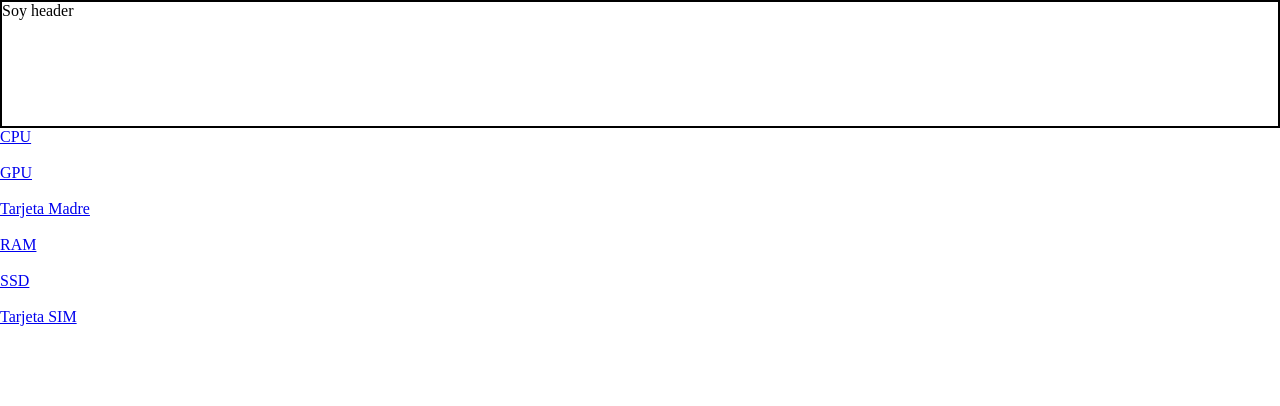
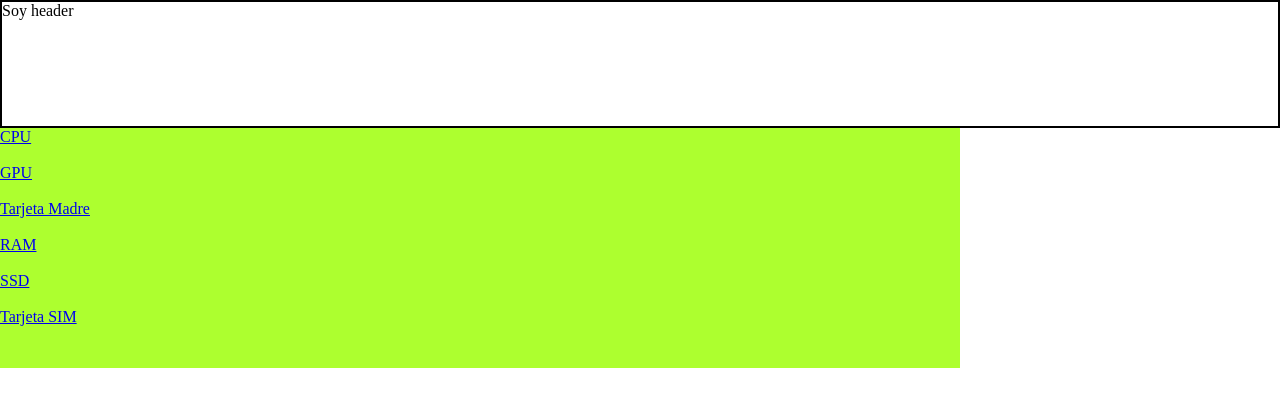
Before and after one commit to Saajvatz/componentes_computadora, a plain HTML site: page index.html in a window 1280 px wide. Drawn offline with Linux system fonts and the light colour scheme.

Commit message:
Cambio de colores

```diff
--- a/menu_lateral/menu_lateral.css
+++ b/menu_lateral/menu_lateral.css
@@ -1,9 +1,11 @@
 .menu-lateral{
+    background-color: grey;
     grid-column: 0/3;
     grid-row: 3/3;
  }
 
 .menu-lateral{
+    background-color: greenyellow;
     width: auto;
     height: auto;
     padding: 0%;
```
